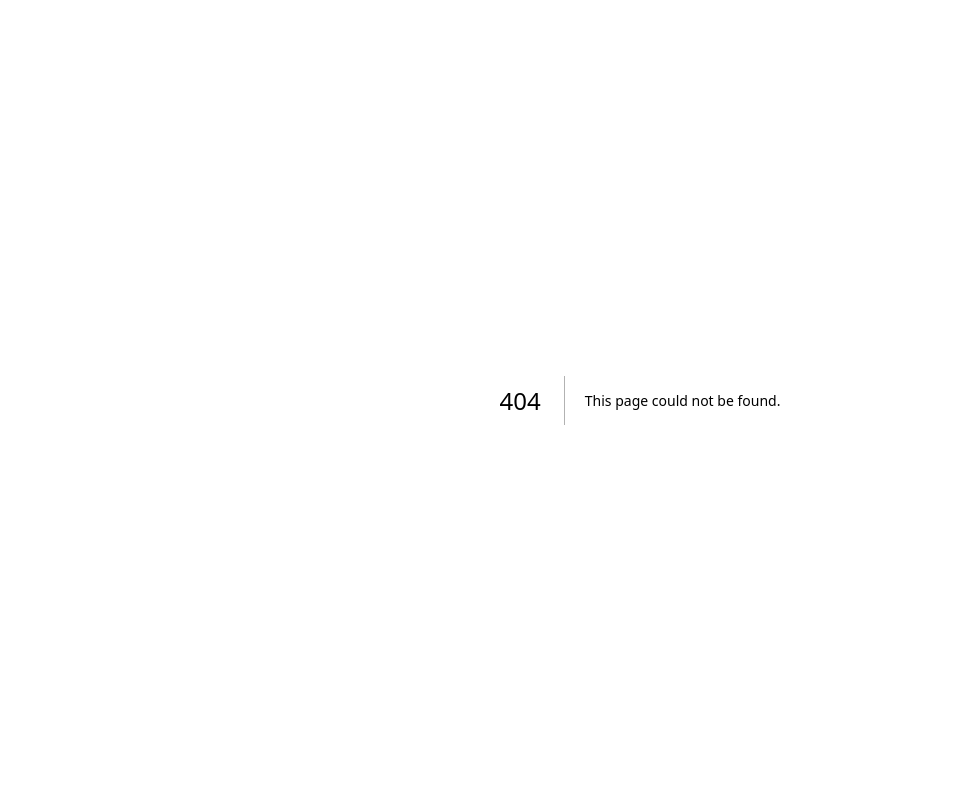
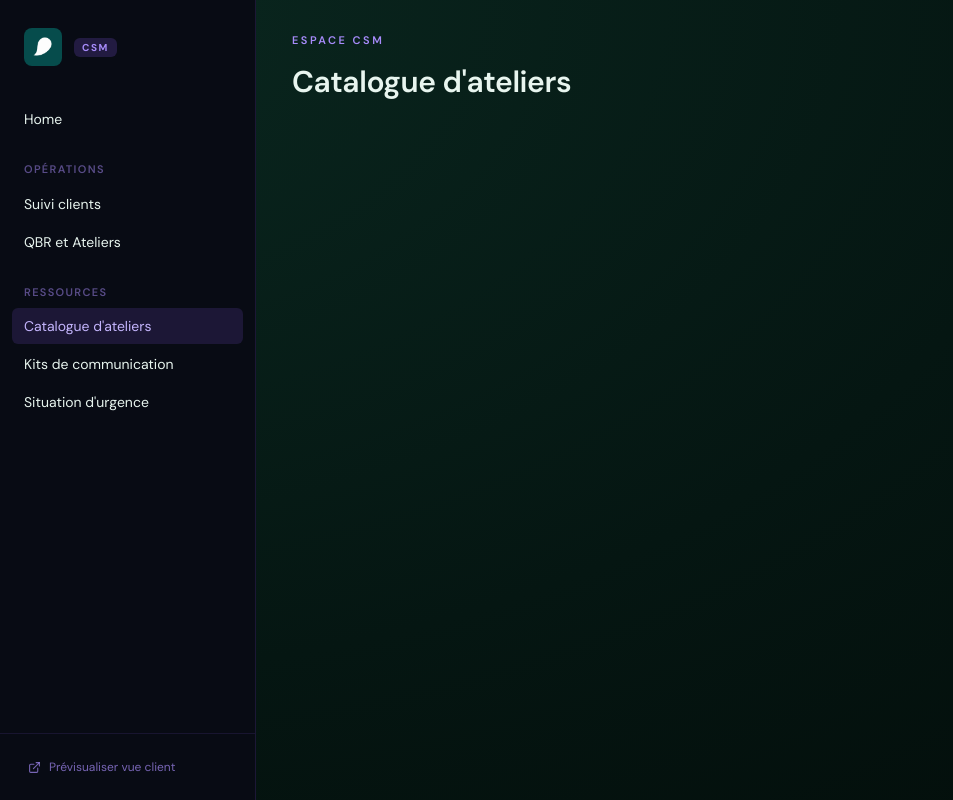
Before and after one commit to opheliske/teale-cockpit, a Next.js app: page /csm/catalogue in a window 1280 px wide. Before the commit this address had no page. Shown: the whole page, without its empty margins (0-953 px from the left). Built offline with nearby package versions, Linux system fonts and the light colour scheme.

Commit message:
Update CSM sidebar nav and add stub pages
- Restructure nav: Home + Opérations (Suivi clients, QBR et Ateliers) + Ressources (Catalogue, Kits, Urgence)
- Add stub pages for all 5 CSM routes

Co-Authored-By: Claude Sonnet 4.6 <noreply@anthropic.com>

```diff
--- /dev/null
+++ b/src/app/csm/catalogue/page.tsx
@@ -0,0 +1,14 @@
+export default function CsmPage() {
+  return (
+    <div className="px-9 py-8">
+      <div className="mx-auto max-w-[1280px]">
+        <p className="mb-2.5 text-[11px] font-semibold uppercase tracking-[2.5px] text-[#a78bfa]">
+          Espace CSM
+        </p>
+        <h1 className="text-[30px] font-semibold tracking-[-0.4px] text-brand-cream">
+          Catalogue d'ateliers
+        </h1>
+      </div>
+    </div>
+  );
+}
--- /dev/null
+++ b/src/app/csm/kits/page.tsx
@@ -0,0 +1,14 @@
+export default function CsmPage() {
+  return (
+    <div className="px-9 py-8">
+      <div className="mx-auto max-w-[1280px]">
+        <p className="mb-2.5 text-[11px] font-semibold uppercase tracking-[2.5px] text-[#a78bfa]">
+          Espace CSM
+        </p>
+        <h1 className="text-[30px] font-semibold tracking-[-0.4px] text-brand-cream">
+          Kits de communication
+        </h1>
+      </div>
+    </div>
+  );
+}
--- /dev/null
+++ b/src/app/csm/qbr-ateliers/page.tsx
@@ -0,0 +1,14 @@
+export default function CsmPage() {
+  return (
+    <div className="px-9 py-8">
+      <div className="mx-auto max-w-[1280px]">
+        <p className="mb-2.5 text-[11px] font-semibold uppercase tracking-[2.5px] text-[#a78bfa]">
+          Espace CSM
+        </p>
+        <h1 className="text-[30px] font-semibold tracking-[-0.4px] text-brand-cream">
+          QBR et Ateliers
+        </h1>
+      </div>
+    </div>
+  );
+}
--- /dev/null
+++ b/src/app/csm/suivi-clients/page.tsx
@@ -0,0 +1,14 @@
+export default function CsmPage() {
+  return (
+    <div className="px-9 py-8">
+      <div className="mx-auto max-w-[1280px]">
+        <p className="mb-2.5 text-[11px] font-semibold uppercase tracking-[2.5px] text-[#a78bfa]">
+          Espace CSM
+        </p>
+        <h1 className="text-[30px] font-semibold tracking-[-0.4px] text-brand-cream">
+          Suivi clients
+        </h1>
+      </div>
+    </div>
+  );
+}
--- /dev/null
+++ b/src/app/csm/urgence/page.tsx
@@ -0,0 +1,14 @@
+export default function CsmPage() {
+  return (
+    <div className="px-9 py-8">
+      <div className="mx-auto max-w-[1280px]">
+        <p className="mb-2.5 text-[11px] font-semibold uppercase tracking-[2.5px] text-[#a78bfa]">
+          Espace CSM
+        </p>
+        <h1 className="text-[30px] font-semibold tracking-[-0.4px] text-brand-cream">
+          Situation d'urgence
+        </h1>
+      </div>
+    </div>
+  );
+}
--- a/src/components/CsmSidebar.tsx
+++ b/src/components/CsmSidebar.tsx
@@ -3,7 +3,7 @@
 import Image from "next/image";
 import Link from "next/link";
 import { usePathname } from "next/navigation";
-import { csmNavSections } from "@/lib/navigation-csm";
+import { csmHomeItem, csmNavSections } from "@/lib/navigation-csm";
 
 export default function CsmSidebar() {
   const pathname = usePathname();
@@ -29,6 +29,23 @@ export default function CsmSidebar() {
 
       {/* Nav */}
       <nav className="flex-1 overflow-y-auto px-3 pb-4">
+        {/* Home */}
+        <ul className="mb-6 flex flex-col gap-0.5">
+          <li>
+            <Link
+              href={csmHomeItem.href}
+              className={`block rounded-md px-3 py-2 text-sm transition-colors hover:bg-[rgba(139,92,246,0.12)] hover:text-[#c4b5fd] ${
+                pathname === csmHomeItem.href
+                  ? "bg-[rgba(139,92,246,0.15)] text-[#c4b5fd]"
+                  : "text-brand-cream"
+              }`}
+            >
+              {csmHomeItem.label}
+            </Link>
+          </li>
+        </ul>
+
+        {/* Sections */}
         {csmNavSections.map((section) => (
           <div key={section.title} className="mb-6">
             <h2 className="px-3 pb-2 text-[11px] font-semibold uppercase tracking-[0.12em] text-[rgba(167,139,250,0.5)]">
--- a/src/lib/navigation-csm.ts
+++ b/src/lib/navigation-csm.ts
@@ -8,19 +8,14 @@ export type NavSection = {
   items: NavItem[];
 };
 
+export const csmHomeItem: NavItem = { label: "Home", href: "/csm" };
+
 export const csmNavSections: NavSection[] = [
-  {
-    title: "Portefeuille",
-    items: [
-      { label: "Vue d'ensemble", href: "/csm" },
-      { label: "Clients", href: "/csm/clients" },
-    ],
-  },
   {
     title: "Opérations",
     items: [
-      { label: "Planning global", href: "/csm/planning" },
-      { label: "Ateliers", href: "/csm/ateliers" },
+      { label: "Suivi clients", href: "/csm/suivi-clients" },
+      { label: "QBR et Ateliers", href: "/csm/qbr-ateliers" },
     ],
   },
   {
@@ -28,6 +23,7 @@ export const csmNavSections: NavSection[] = [
     items: [
       { label: "Catalogue d'ateliers", href: "/csm/catalogue" },
       { label: "Kits de communication", href: "/csm/kits" },
+      { label: "Situation d'urgence", href: "/csm/urgence" },
     ],
   },
 ];
```
